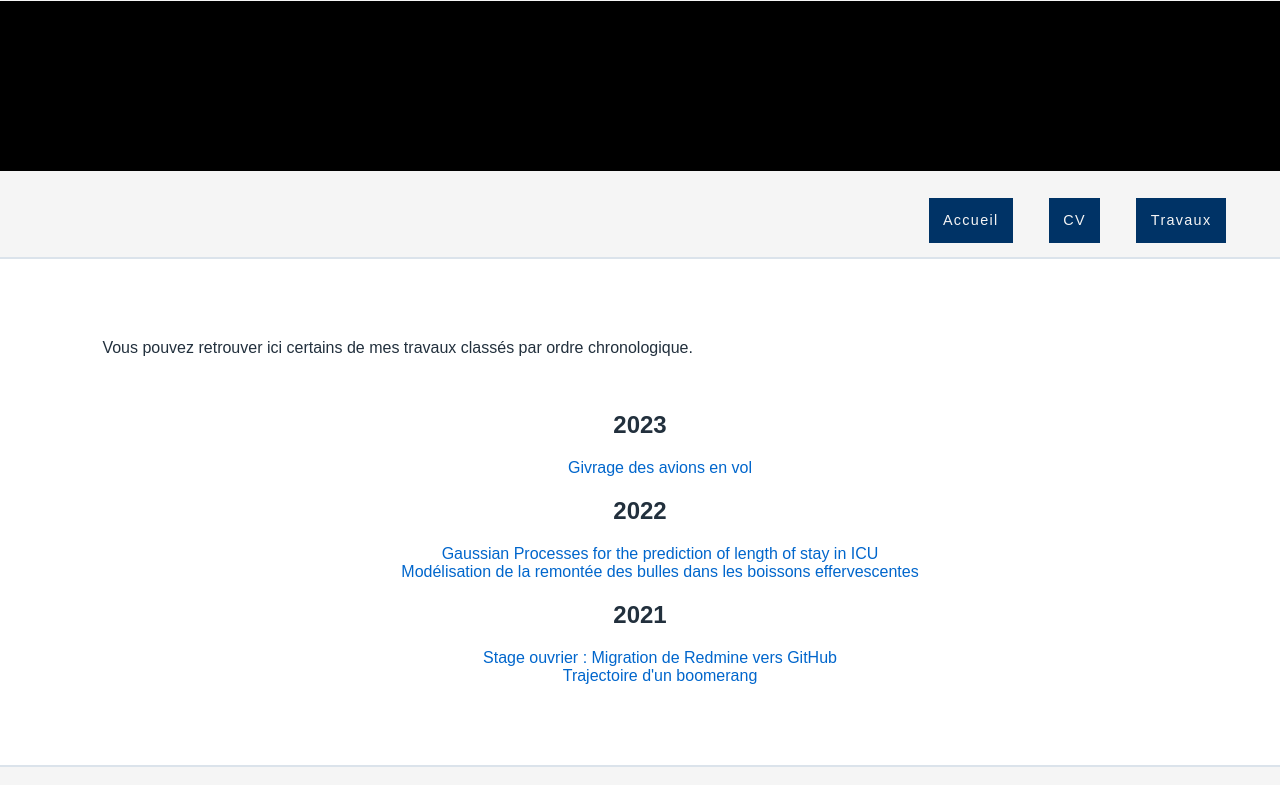
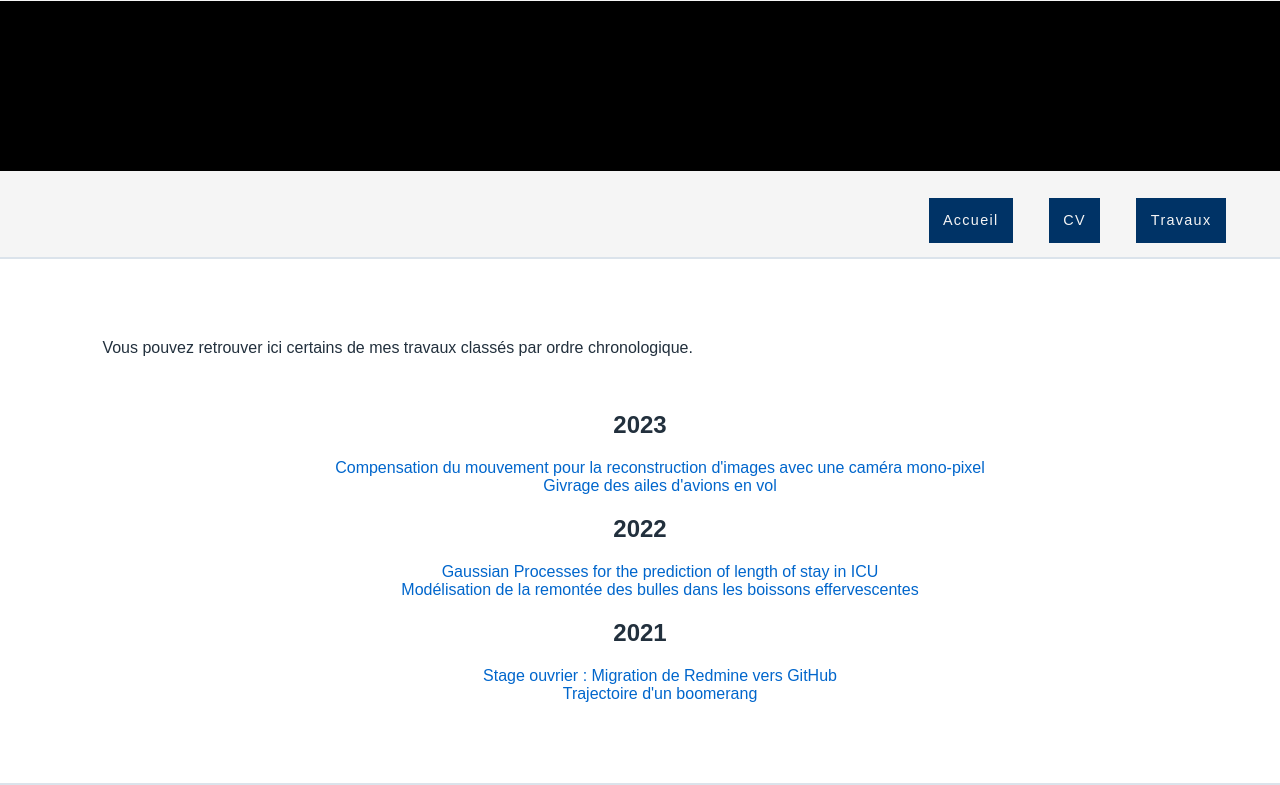
Before and after one commit to Tommte/Page-perso, a plain HTML site: page projets.html in a window 1280 px wide. Shown: the part 79-864 px from the top of the page. Drawn offline with Linux system fonts and the light colour scheme.

Commit message:
ajout rapport pfe

```diff
--- a/projets.html
+++ b/projets.html
@@ -25,7 +25,8 @@
 <center>
 <h2> 2023 </h2>
 <ul>
-<a href="https://badrcherqaoui.github.io/Site-Givrage" target="_blank">Givrage des avions en vol</a>
+<a href="Rapport_PFE.pdf" target="_blank">Compensation du mouvement pour la reconstruction d'images avec une caméra mono-pixel</a> </br>
+<a href="https://badrcherqaoui.github.io/Site-Givrage" target="_blank">Givrage des ailes d'avions en vol</a>
 </ul>
 
 <h2> 2022 </h2>
```
Also changed, not shown: index.html (+1 -1 lines), 2 other files.
